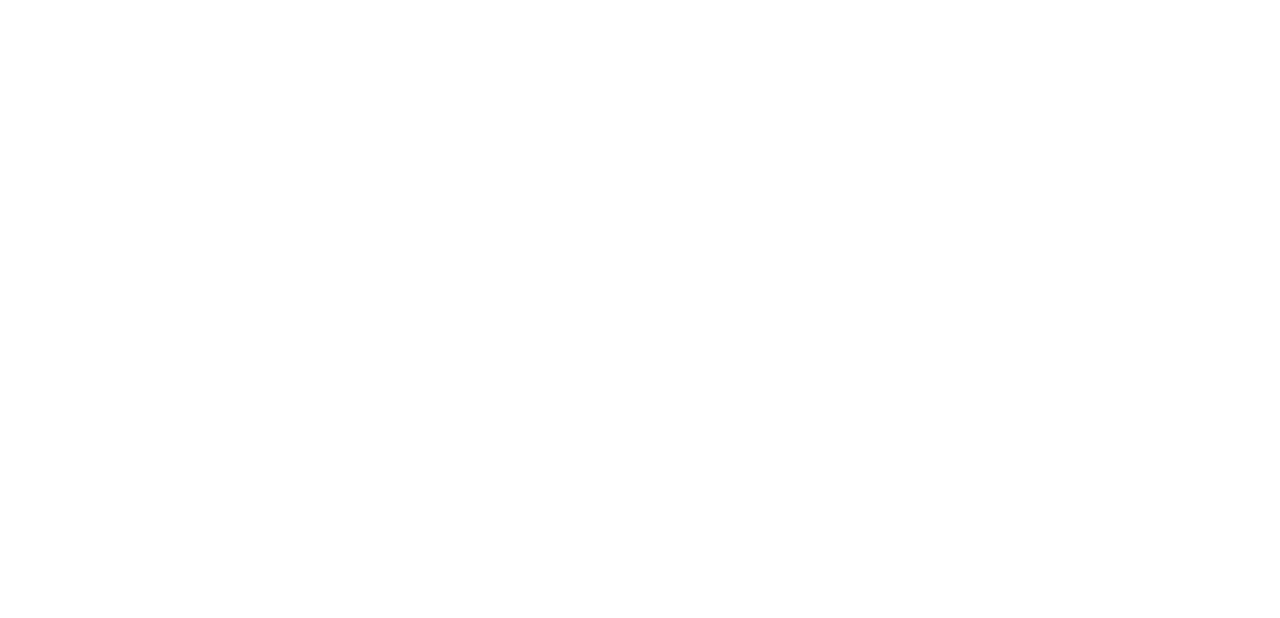
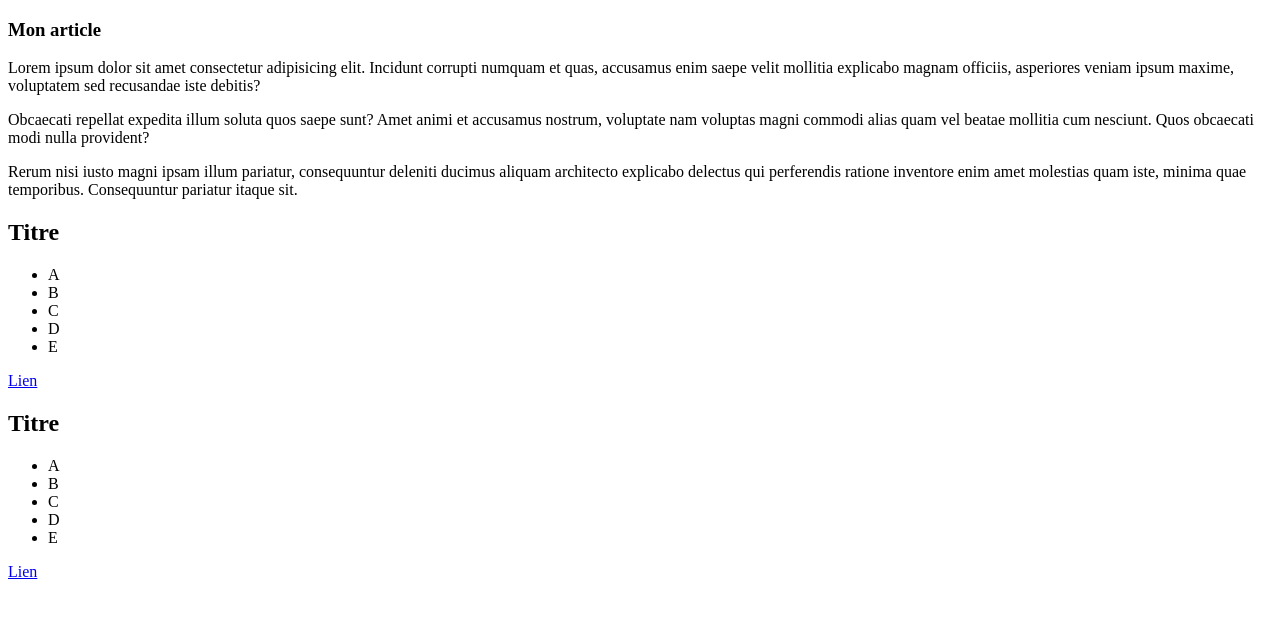
Before and after one commit to GalaxyDuFeu22/REPOS, a plain HTML site: page index.html in a window 1280 px wide. Drawn offline with Linux system fonts and the light colour scheme.

Commit message:
Ajout de nombreuses fonctionnalités

```diff
--- a/index.html
+++ b/index.html
@@ -6,7 +6,32 @@
     <title>REPOS</title>
 </head>
 <body>
+    <section>
+        <article>
+            <h1>Mon article</h1>
+            <p>Lorem ipsum dolor sit amet consectetur adipisicing elit. Incidunt corrupti numquam et quas, accusamus enim saepe velit mollitia explicabo magnam officiis, asperiores veniam ipsum maxime, voluptatem sed recusandae iste debitis?</p>
+            <p>Obcaecati repellat expedita illum soluta quos saepe sunt? Amet animi et accusamus nostrum, voluptate nam voluptas magni commodi alias quam vel beatae mollitia cum nesciunt. Quos obcaecati modi nulla provident?</p>
+            <p>Rerum nisi iusto magni ipsam illum pariatur, consequuntur deleniti ducimus aliquam architecto explicabo delectus qui perferendis ratione inventore enim amet molestias quam iste, minima quae temporibus. Consequuntur pariatur itaque sit.</p>
+        </article>
+    </section>
 
+    <section>
+        <article>
+            <h2>Titre</h2>
+            <div>
+                <div>
+                    <ul>
+                        <li>A</li>
+                        <li>B</li>
+                        <li>C</li>
+                        <li>D</li>
+                        <li>E</li>
+                    </ul>
+                </div>
+                <a href="#">Lien</a>
+            </div>
+        </article>
+    </section>
 
     <script src="script.js"></script>
 </body>
--- a/script.js
+++ b/script.js
@@ -0,0 +1,127 @@
+// // variables
+// let maVar = "La valeur"
+// const maConst = "Autre valeur"
+
+// //structures conditionnelles
+// //On peut utiliser && (et), || (ou) dans les conditions
+// if (maVar =="titi")
+// {
+//     console.log("C'est ok")
+// } else if(maVar =="La valeur") {
+//     console.log("Autre cas")
+// } else {
+//     console.log("Tant pis !")
+// }
+
+// switch(maVar){
+//     case "titi" :
+//         console.log("C'est ok")
+//     break;
+//     case "La valeur" :
+//         console.log("Autre cas")
+//     break;
+//     default :
+//         console.log("Tant pis !")
+// }
+
+// //boucles
+// for( let i=0; i<100; i= i + 2)
+// {
+//     console.log(`Nombres pairs : ${i}`)
+// }
+
+// let i = 0
+// while(i<100)
+// {
+//     console.log(`Nombre impair : ${i}`)
+//     i += 2
+// }
+
+// let valeur = "huhu"
+
+// while(valeur !="haha"){
+//     console("La valeur est différente !")
+//     valeur = "haha"
+// }
+
+// //Voilà une manière simple d'écrire dans la console entre text et variables
+// age = 4
+// let prenom = "Kaiko"
+// console.log(`Bonjour je m'appelle ${prenom} et j'ai ${age} ans !`)
+
+// //fonctions
+// function DireBonjour(prenom) {
+//     console.log(`Bonjour ${prenom}`)
+// }
+// DireBonjour("Felix")
+
+// //fonction fléchée
+// const sayHello = (prenom) => {
+//     console.log(`Bonjour ${prenom}`)
+// }
+// sayHello("El Gato")
+
+// //classes
+
+// //DRY = Don't Repeat Yourself
+
+// const h1 = document.querySelector('h1')
+
+// h1.innerHTML = "Helloooooo"
+// h1.textContent = "Grominet"
+
+const article = `
+        <article>
+            <h2>Titre</h2>
+            <div>
+                <div>
+                    <ul>
+                        <li>A</li>
+                        <li>B</li>
+                        <li>C</li>
+                        <li>D</li>
+                        <li>E</li>
+                    </ul>
+                </div>
+                <a href="#">Lien</a>
+            </div>
+        </article>`
+document.querySelector("body > section:nth-child(2)").insertAdjacentHTML("afterbegin", article)
+//beforebegin = On injecte avant le contenu selectionné
+//afterbegin = On injecte dans le contenu au début
+//beforeend = On injecte dans le contenu à la fin
+//afterend = On injecte après le contenu selectionné
+
+const h1 = document.querySelector('h1')
+let count = 0
+const title = h1.textContent
+h1.addEventListener('click', () => {
+    count++
+    console.log("Le titre a été cliqué")
+    h1.textContent = `${title} ${count}`
+})
+//ternaire : if else condensé en une ligne mais qui a objectif d'attribute une valeur à une variable
+// variable = (cnondition) ? valeur si vrai : valeur si faux
+const age = 22
+const information = age >= 18 ? "Majeur" : "Mineur"
+
+//Travailler avec le storage local, on peut le voir dans "Application" dans F12
+localStorage.setItem('prenom', "Kaiko")
+const prenom = localStorage.getItem('prenom')
+console.log(prenom)
+
+const person = {
+    prenom: "Kaiko",
+    nom: "LeChat",
+    age: 4
+}
+
+//Pour voir en chaîne de caractère
+const strPerson = JSON.stringify(person)
+console.log(strPerson)
+
+localStorage.setItem('person', strPerson)
+
+//Pour remettre en normal
+const parsePerson = JSON.parse(localStorage.getItem('person'))
+console.log(parsePerson)
```
